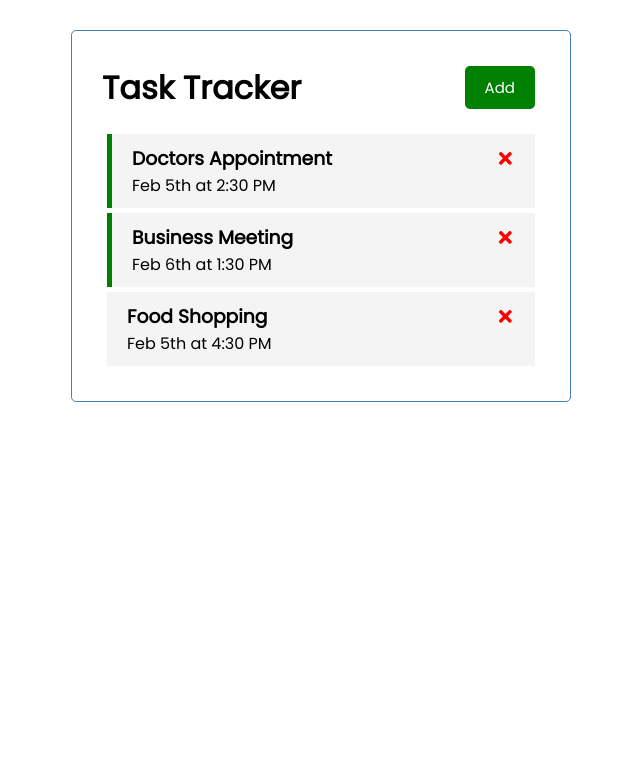
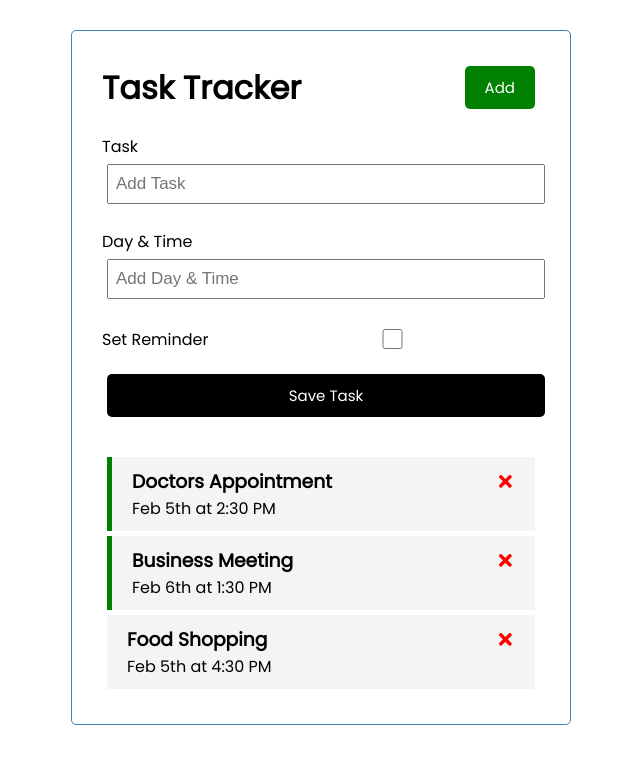
Before and after one commit to TPINTO01/task-tracker, a React (Create React App) app: page / in a window 1280 px wide. Shown: the top 764 px of the page, without its empty margins (319-959 px from the left). Built offline with nearby package versions, Linux system fonts and the light colour scheme.

Commit message:
Add Task Form

```diff
--- a/src/App.js
+++ b/src/App.js
@@ -1,6 +1,7 @@
 import { useState } from 'react'
 import Header from './components/Header'
 import Tasks from './components/Tasks'
+import AddTask from './components/AddTask'
 
 const App = () => {
   const [tasks, setTasks] = useState([
@@ -26,12 +27,11 @@
 
   // Delete Task
   const deleteTask = (id) => {
-    // console.log('delete', id)
     setTasks(tasks.filter((task) => task.id !== id))
   }
 
+  // Toggle Reminder
   const toggleReminder = (id) => {
-    console.log('Set reminder for ', id)
     setTasks(
       tasks.map((task) =>
         task.id === id ? { ...task, reminder:
@@ -42,7 +42,8 @@
 
   return (
     <div className="container">
-      <Header />
+      <Header/>
+      <AddTask/>
       {tasks.length > 0 ? (
         <Tasks tasks={tasks} onDelete={deleteTask} onToggle={toggleReminder}/>
       ) : (
--- /dev/null
+++ b/src/components/AddTask.js
@@ -0,0 +1,23 @@
+const AddTask = () => {
+  return (
+    <form className='add-form'>
+      <div className='form-control'>
+        <label>Task</label>
+        <input type='text' placeholder='Add Task'/>
+      </div>
+      <div className='form-control'>
+        <label>Day & Time</label>
+        <input type='text' placeholder='Add Day & Time'/>
+      </div>
+      <div className='form-control form-control-check'>
+        <label>Set Reminder</label>
+        <input type='checkbox'/>
+      </div>
+
+      <input type='submit' value='Save Task' className='btn btn-block'/>
+    </form>
+
+  )
+}
+
+export default AddTask
```
